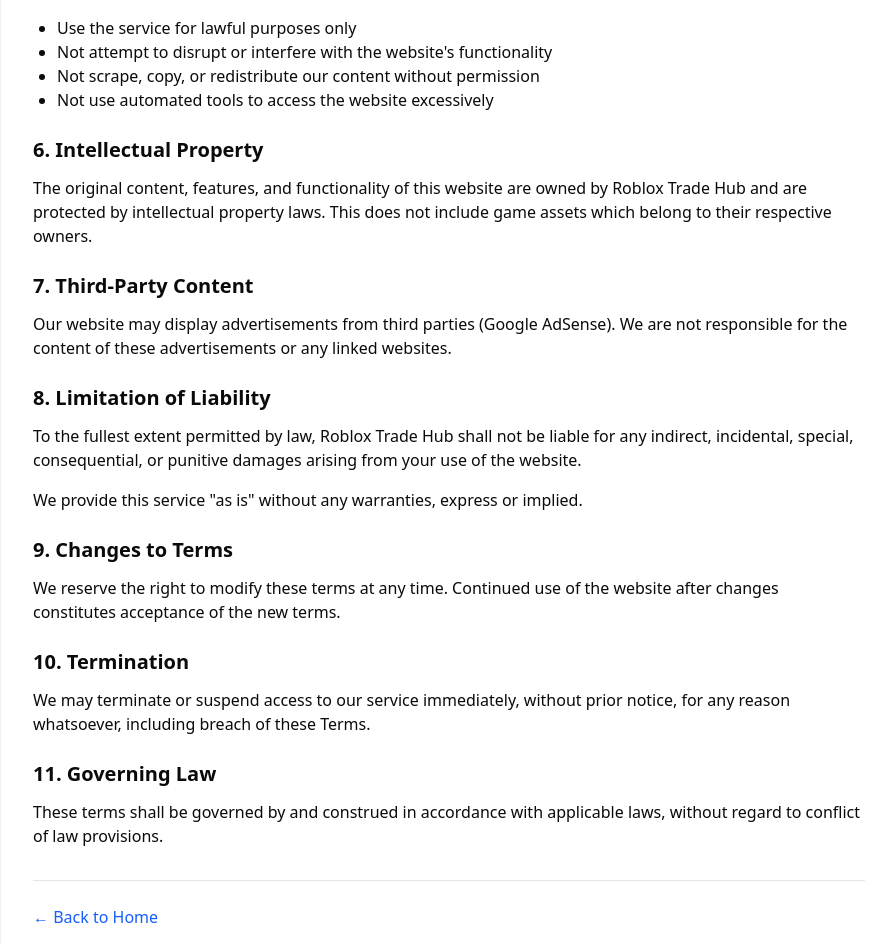
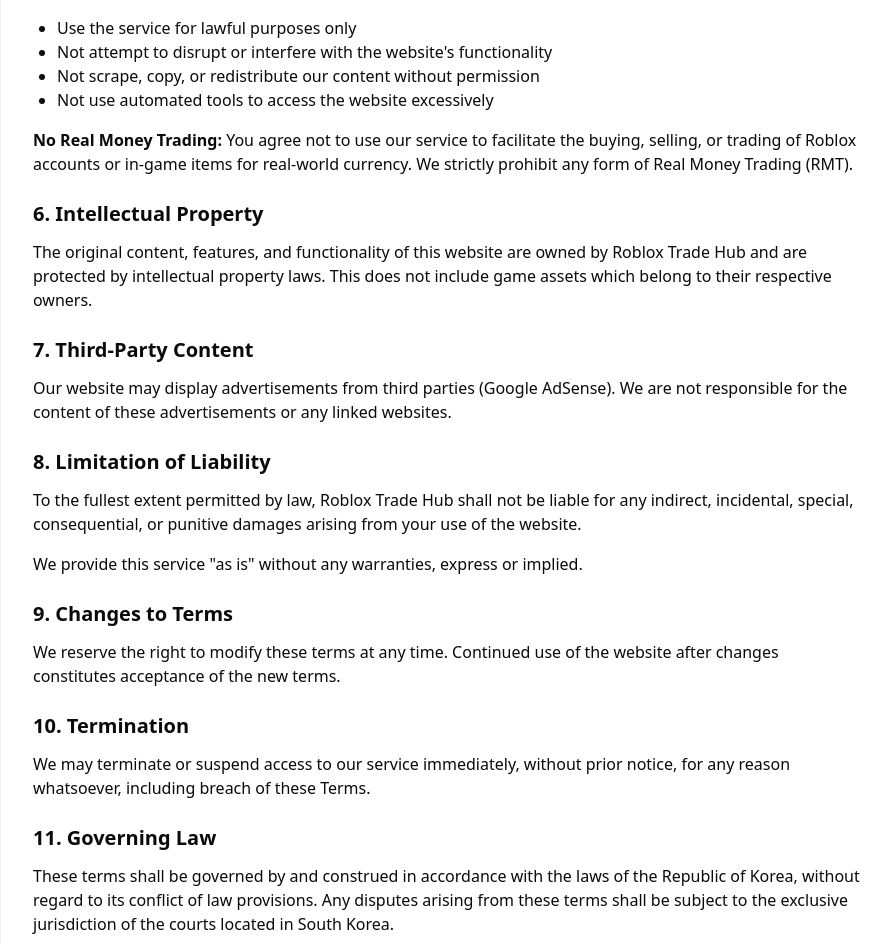
Before and after one commit to kimsooil80/roblox-trade-hub, a Next.js app: page /terms in a window 1280 px wide. Shown: the part 1008-1952 px from the top of the page, without its empty margins (191-1082 px from the left). Built offline with nearby package versions, Linux system fonts and the light colour scheme.

Commit message:
fix: Terms of Service 업데이트
- Governing Law: 대한민국 법률 및 관할권 명시
- User Conduct: Real Money Trading (RMT) 금지 조항 추가

```diff
--- a/app/terms/page.tsx
+++ b/app/terms/page.tsx
@@ -49,6 +49,9 @@ export default function TermsOfServicePage() {
             <li>Not scrape, copy, or redistribute our content without permission</li>
             <li>Not use automated tools to access the website excessively</li>
           </ul>
+          <p className="mb-4">
+            <strong>No Real Money Trading:</strong> You agree not to use our service to facilitate the buying, selling, or trading of Roblox accounts or in-game items for real-world currency. We strictly prohibit any form of Real Money Trading (RMT).
+          </p>
 
           <h2 className="text-xl font-semibold mt-6 mb-3">6. Intellectual Property</h2>
           <p className="mb-4">
@@ -80,7 +83,7 @@ export default function TermsOfServicePage() {
 
           <h2 className="text-xl font-semibold mt-6 mb-3">11. Governing Law</h2>
           <p className="mb-4">
-            These terms shall be governed by and construed in accordance with applicable laws, without regard to conflict of law provisions.
+            These terms shall be governed by and construed in accordance with the laws of the Republic of Korea, without regard to its conflict of law provisions. Any disputes arising from these terms shall be subject to the exclusive jurisdiction of the courts located in South Korea.
           </p>
         </div>
 
```
